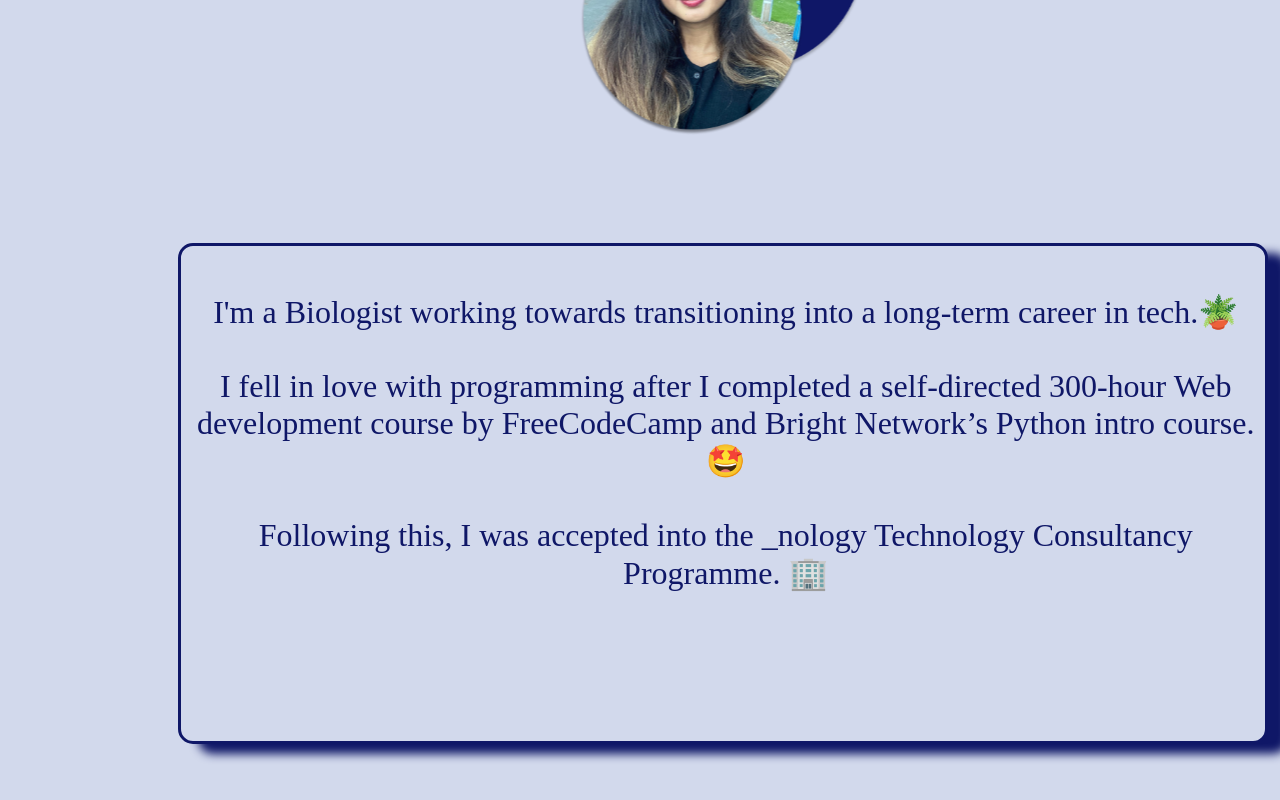
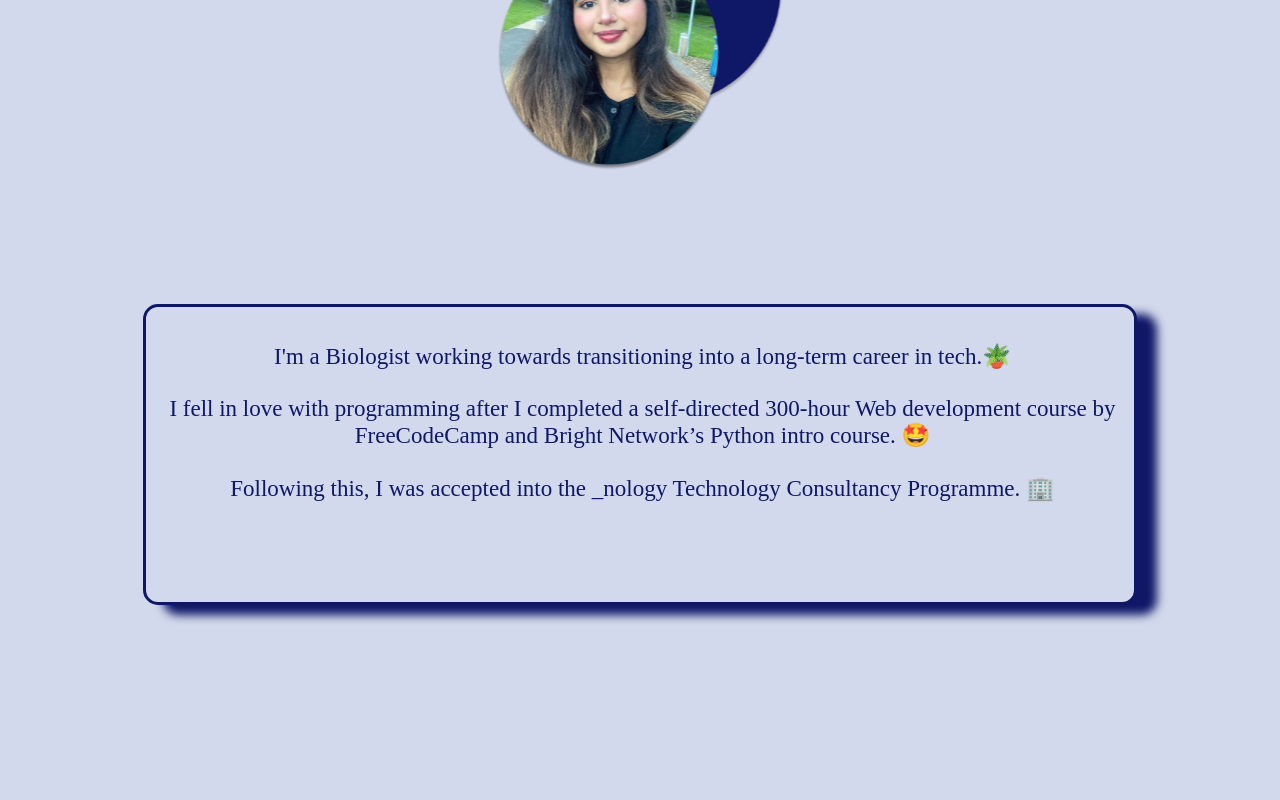
Before and after one commit to Ankita-Manmoandas/portfolio, a React (Create React App) app: page / in a window 1280 px wide. Shown: the part 3935-4735 px from the top of the page. Built offline with nearby package versions, Linux system fonts and the light colour scheme; the HTML template or start-up script is replaced by a standard one; a web font is replaced by a local one.

Commit message:
eddited about media query (ipad)

```diff
--- a/src/containers/About/About.scss
+++ b/src/containers/About/About.scss
@@ -22,23 +22,23 @@
 
   .about {
     margin-top: 20%;
-    margin-left: 13%;
+   align-content: center;
 
     &__header{
       font-size:xxx-large;
       padding-bottom: 10%;
     }
     &__content {
-      width: 96%;
-      height: 60vh;
+      width: 76%;
+      height: 35vh;
        border: $secondary-color 3px solid;
        box-shadow: 20px 10px 10px $secondary-color;
        border-radius: 15px;
        margin: auto;
        padding: 10px 5px 5px 10px;
        margin-top: 16%;
-       font-size: xx-large;
-
+       font-size: 23px;
+       margin-bottom: 10%;
 
     }
   }
```
